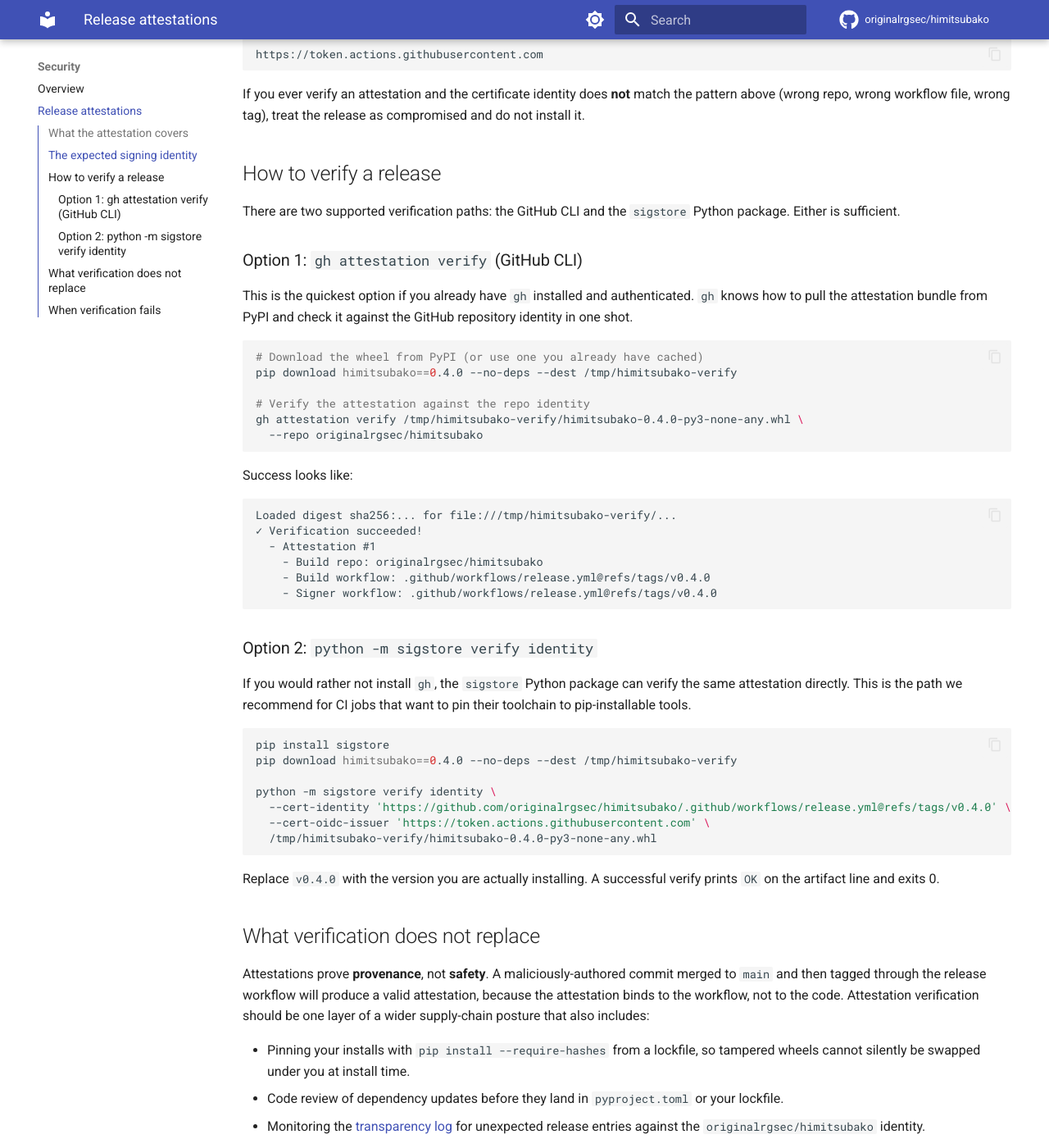
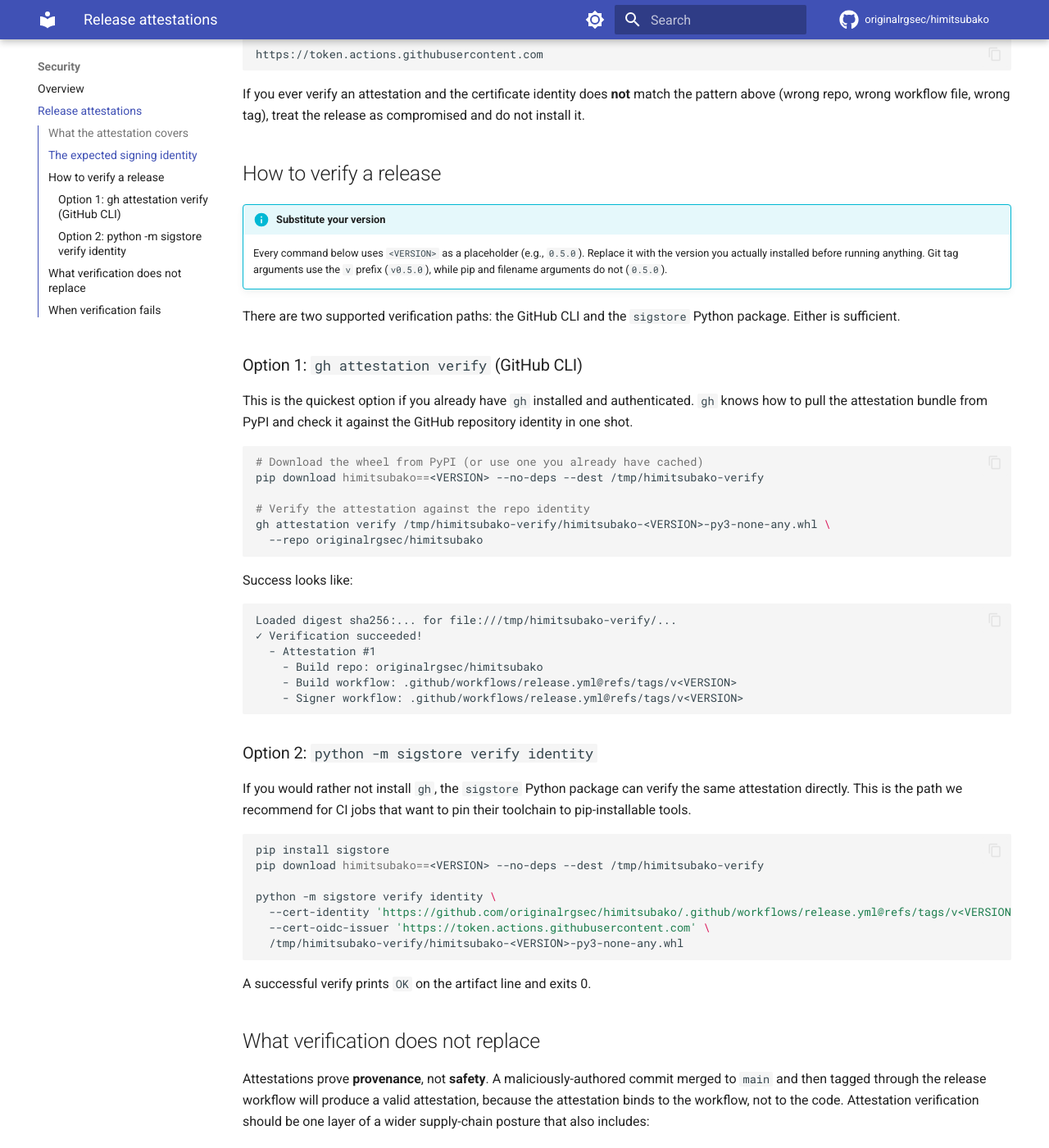
Before and after one commit to originalrgsec/himitsubako, an MkDocs documentation site: the page built from docs/security/attestations.md, in a window 1280 px wide and 1400 px high, scrolled down 1000 px. Shown: the whole window at 82% size. Built offline with MkDocs 1.6.1 and Material for MkDocs 9.7.7, drawn with Linux system fonts in a browser that asks for light colours; comment, search, counter and statistics services are not loaded; some of the changed text lies outside the part shown.

Commit message:
docs(attestations): replace hardcoded v0.4.0 with version placeholders (HMB-S028)
Verification commands now use <VERSION> placeholders instead of hardcoded
v0.4.0. Admonition callout added explaining the substitution and the v
prefix convention for git refs vs pip arguments.

````diff
--- a/docs/security/attestations.md
+++ b/docs/security/attestations.md
@@ -1,6 +1,6 @@
 # Release attestations (PEP 740 / Sigstore)
 
-Starting with **v0.4.0**, every himitsubako release on PyPI ships with a
+Starting with **v0.4.0** (and every release since), every himitsubako release on PyPI ships with a
 [PEP 740](https://peps.python.org/pep-0740/) provenance attestation signed by
 [Sigstore](https://www.sigstore.dev/). The attestation cryptographically binds
 the release artifacts (wheel + sdist) to the exact GitHub Actions workflow run
@@ -30,7 +30,7 @@ The attestation does **not** cover:
   `git tag -v <tag>` if the tag is signed, or by checking the GitHub release
   page against the tag).
 - The reproducibility of the build (himitsubako does not ship reproducible
-  builds as of v0.4.0).
+  builds).
 
 ## The expected signing identity
 
@@ -55,6 +55,12 @@ the release as compromised and do not install it.
 
 ## How to verify a release
 
+!!! info "Substitute your version"
+    Every command below uses `<VERSION>` as a placeholder (e.g., `0.5.0`).
+    Replace it with the version you actually installed before running anything.
+    Git tag arguments use the `v` prefix (`v0.5.0`), while pip and filename
+    arguments do not (`0.5.0`).
+
 There are two supported verification paths: the GitHub CLI and the
 `sigstore` Python package. Either is sufficient.
 
@@ -66,10 +72,10 @@ check it against the GitHub repository identity in one shot.
 
 ```sh
 # Download the wheel from PyPI (or use one you already have cached)
-pip download himitsubako==0.4.0 --no-deps --dest /tmp/himitsubako-verify
+pip download himitsubako==<VERSION> --no-deps --dest /tmp/himitsubako-verify
 
 # Verify the attestation against the repo identity
-gh attestation verify /tmp/himitsubako-verify/himitsubako-0.4.0-py3-none-any.whl \
+gh attestation verify /tmp/himitsubako-verify/himitsubako-<VERSION>-py3-none-any.whl \
   --repo originalrgsec/himitsubako
 ```
 
@@ -80,8 +86,8 @@ Loaded digest sha256:... for file:///tmp/himitsubako-verify/...
 ✓ Verification succeeded!
   - Attestation #1
     - Build repo: originalrgsec/himitsubako
-    - Build workflow: .github/workflows/release.yml@refs/tags/v0.4.0
-    - Signer workflow: .github/workflows/release.yml@refs/tags/v0.4.0
+    - Build workflow: .github/workflows/release.yml@refs/tags/v<VERSION>
+    - Signer workflow: .github/workflows/release.yml@refs/tags/v<VERSION>
 ```
 
 ### Option 2: `python -m sigstore verify identity`
@@ -92,16 +98,15 @@ want to pin their toolchain to pip-installable tools.
 
 ```sh
 pip install sigstore
-pip download himitsubako==0.4.0 --no-deps --dest /tmp/himitsubako-verify
+pip download himitsubako==<VERSION> --no-deps --dest /tmp/himitsubako-verify
 
 python -m sigstore verify identity \
-  --cert-identity 'https://github.com/originalrgsec/himitsubako/.github/workflows/release.yml@refs/tags/v0.4.0' \
+  --cert-identity 'https://github.com/originalrgsec/himitsubako/.github/workflows/release.yml@refs/tags/v<VERSION>' \
   --cert-oidc-issuer 'https://token.actions.githubusercontent.com' \
-  /tmp/himitsubako-verify/himitsubako-0.4.0-py3-none-any.whl
+  /tmp/himitsubako-verify/himitsubako-<VERSION>-py3-none-any.whl
 ```
 
-Replace `v0.4.0` with the version you are actually installing. A successful
-verify prints `OK` on the artifact line and exits 0.
+A successful verify prints `OK` on the artifact line and exits 0.
 
 ## What verification does not replace
 
````
